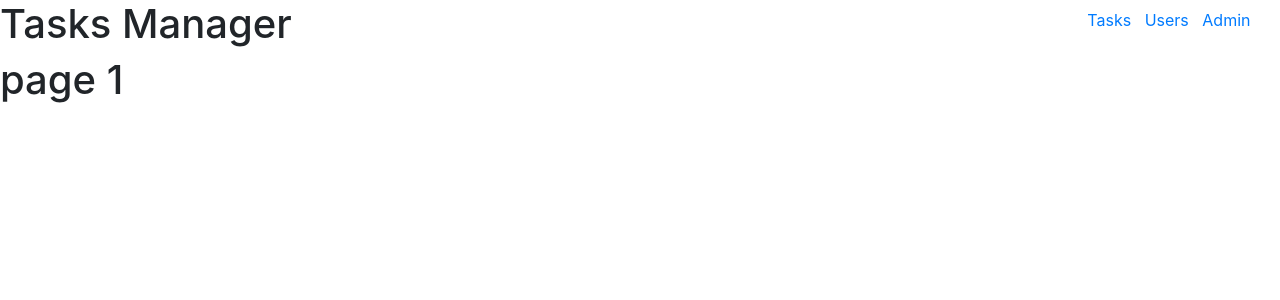
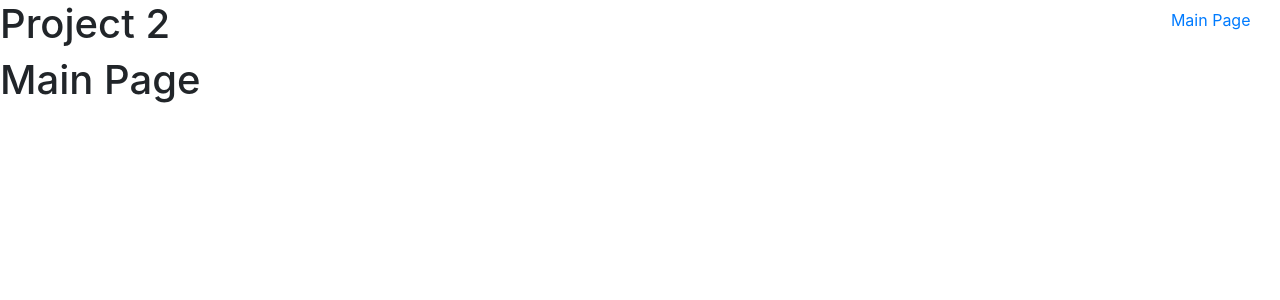
Before and after one commit to AustinEnglish/Cravings-web-app-, a React (Create React App) app: page / in a window 1280 px wide. Shown: the top 300 px of the page. Built offline with nearby package versions, Linux system fonts and the light colour scheme.

Commit message:
template Complete

```diff
--- a/src/App.js
+++ b/src/App.js
@@ -1,9 +1,10 @@
 import React, { Component } from 'react';
 import { Switch, Route,withRouter } from 'react-router-dom';
 import Navbar from './navbar';
-import Tasks from './tasks';
-import Admin from './admin';
-import Users from './users';
+import MainPage from './mainPage';
+import Restaurant  from './restaurant';
+import RestaurantList from './restaurantList';
+import axios from 'axios';
 
 
 class App extends Component {
@@ -11,28 +12,41 @@ class App extends Component {
 
   }
 
+
+
+
+// componentDidMount() {
+
+// var config = {
+//   headers: {"user-key": '87af5db782fc51d23b90ba56c78073f9'}
+// };
+
+// axios.get("https://developers.zomato.com/api/v2.1/locations?query=irvine&lat=49.958443&lon=-110.273262&count=3",config)
+
+//       .then(res => {
+//         console.log(res.data);
+//         this.setState({
+//           data: res.data,
+//           count: 12
+//         })
+//       })
+//   }
+
+
+
   render() {
     return (
       <div className = "mainContainer">
       <Navbar/>
         <Switch>
-              <Route exact path='/' render={(renderProps) => <Tasks tasks={this.props.tasks}/>} />
-              <Route path='/users' render={(renderProps) => <Users users={this.props.users}/>} />
-              <Route path='/admin' render={(renderProps) => <Admin/>} />
-            </Switch>
+              <Route exact path='/' render={(renderProps) => <MainPage/>} />
+          </Switch>
       </div>
     );
   }
 }
 
 
-const mapStateToProps = state => ({
-  tasks: state.taskList,
-  users: state.users
-
-
-});
-
 
 
 
--- a/src/admin.js
+++ b/src/mainPage.js
@@ -2,8 +2,8 @@ import React, { Component } from 'react';
 
 
 
-
-class Admin extends Component {
+//main page that'll have all the data
+class MainPage extends Component {
   state = {
 
   }
@@ -12,10 +12,12 @@ class Admin extends Component {
   render() {
     return (
       <div id='item'>
-       <h1>Page 3</h1>
+       <h1>Main Page</h1>
       </div>
     );
   }
 }
 
-export default Admin;
+
+
+export default MainPage;
--- a/src/navbar.js
+++ b/src/navbar.js
@@ -14,21 +14,12 @@ class Navbar extends Component {
           <form className="form-inline">
 
             <Link className = "link"
-               to='/'>Tasks&nbsp;&nbsp;&nbsp;
-      </Link>
-
-            <Link className = "link"
-               to='/users'>Users&nbsp;&nbsp;&nbsp;
-      </Link>
-
-
-            <Link className = "link"
-              to='/admin'>Admin&nbsp;&nbsp;&nbsp;
+               to='/'>Main Page&nbsp;&nbsp;&nbsp;
       </Link>
 
           </form>
         </nav>
-         <div id="titlediv"><h1 >Tasks Manager</h1></div>
+         <div id="titlediv"><h1 >Project 2</h1></div>
       </div>
     );
   }
--- a/src/tasks.js
+++ b/src/restaurant.js
@@ -2,8 +2,8 @@ import React, { Component } from 'react';
 
 
 
-
-class Tasks extends Component {
+//single Restaurant page
+class Restaurant extends Component {
   state = {
 
   }
@@ -12,12 +12,10 @@ class Tasks extends Component {
   render() {
     return (
       <div id='item'>
-       <h1>page 1</h1>
+       <h1>Restaurant Data</h1>
       </div>
     );
   }
 }
 
-
-
-export default Tasks;
+export default Restaurant;
--- /dev/null
+++ b/src/restaurantList.js
@@ -0,0 +1,27 @@
+import React, { Component } from 'react';
+
+import { connect } from 'react-redux';
+import axios from 'axios';
+
+
+class RestaurantList extends Component {
+    state = {
+        task: ""
+    }
+
+
+    render() {
+        return (
+            <div id='item'>
+                <h1>Restaurant List</h1>
+            </div>
+
+        );
+    }
+}
+
+
+
+
+
+export default RestaurantList;
--- a/src/users.js
+++ /dev/null
@@ -1,48 +0,0 @@
-import React, { Component } from 'react';
-
-import { connect } from 'react-redux';
-import Tasks from './tasks';
-import axios from 'axios';
-
-
-class Users extends Component {
-    state = {
-        task: ""
-    }
-
-
-   componentDidMount() {
-
-var config = {
-  headers: {"user-key": '87af5db782fc51d23b90ba56c78073f9'}
-};
-
-axios.get("https://developers.zomato.com/api/v2.1/locations?query=irvine&lat=49.958443&lon=-110.273262&count=3",config)
-
-      .then(res => {
-        console.log(res.data);
-        this.setState({
-          data: res.data,
-          count: 12
-        })
-      })
-  }
-
-
-
-
-    render() {
-        return (
-            <div id='item'>
-                <h1>Page2</h1>
-            </div>
-
-        );
-    }
-}
-
-
-
-
-
-export default Users;
```
